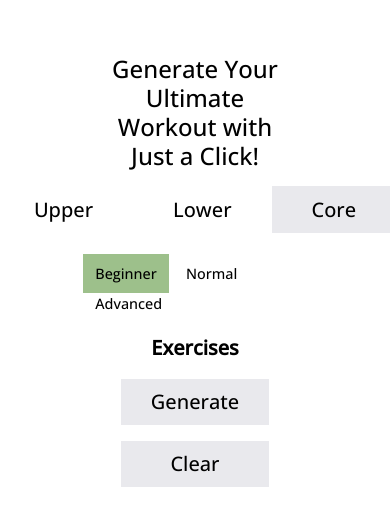
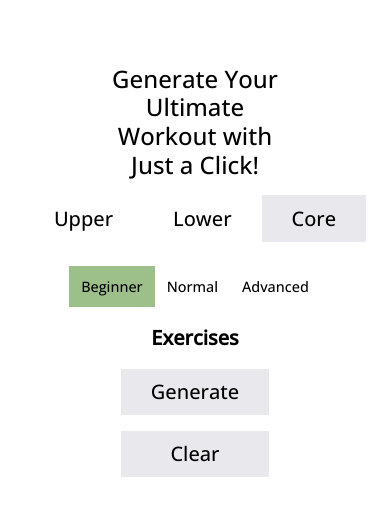
Before and after one commit to 6ri4n/workout-generator, a plain HTML site: page core.html in a window 390 px wide. Shown: the part 151-676 px from the top of the page. Drawn offline with nearby package versions, Linux system fonts and the light colour scheme.

Commit message:
Update style.css

```diff
--- a/style.css
+++ b/style.css
@@ -16,6 +16,10 @@ a {
   font-size: 1rem;
   padding: 10px 35px;
   cursor: pointer;
+}
+
+#difficulty {
+  display: flex;
 }
 
 #nav-bar {
@@ -108,6 +112,13 @@ a:hover {
     font-size: 0.95rem;
   }
 
+  .beginner,
+  .normal,
+  .advanced {
+    font-size: 0.9rem;
+    padding: 10px 12px;
+  }
+
   #heading {
     font-size: 1.5rem;
   }
@@ -116,11 +127,8 @@ a:hover {
     width: 65%;
   }
 
-  .beginner,
-  .normal,
-  .advanced {
-    font-size: 0.9rem;
-    padding: 10px 12px;
+  #nav-bar a {
+    padding: 10px 30px;
   }
 }
 
```
